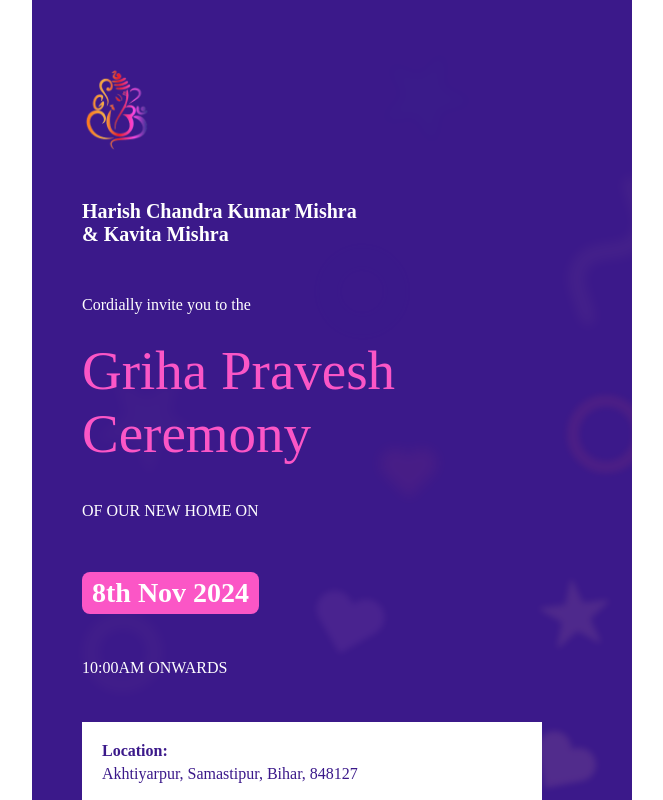
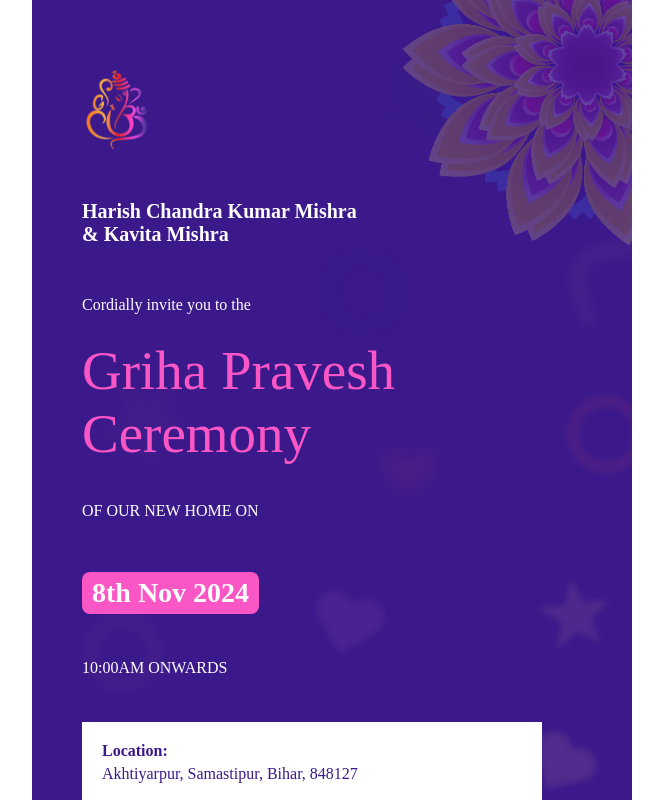
Before and after one commit to rrohitmishraa/gharwas, a React (Create React App) app: page / in a window 1280 px wide. Shown: the top 800 px of the page, without its empty margins (308-971 px from the left). Built offline with nearby package versions, Linux system fonts and the light colour scheme; a web font is replaced by a local one.

Commit message:
enabled animation

```diff
--- a/src/App.js
+++ b/src/App.js
@@ -16,7 +16,7 @@ const OptimizedLottie = memo(() => (
 function App() {
   return (
     <div className="container">
-      {/* <OptimizedLottie /> */}
+      <OptimizedLottie />
       <div className="content">
         <img src="./components/paneshji.png" className="ganeshji-pic" alt="" />
         <span className="names">
```
